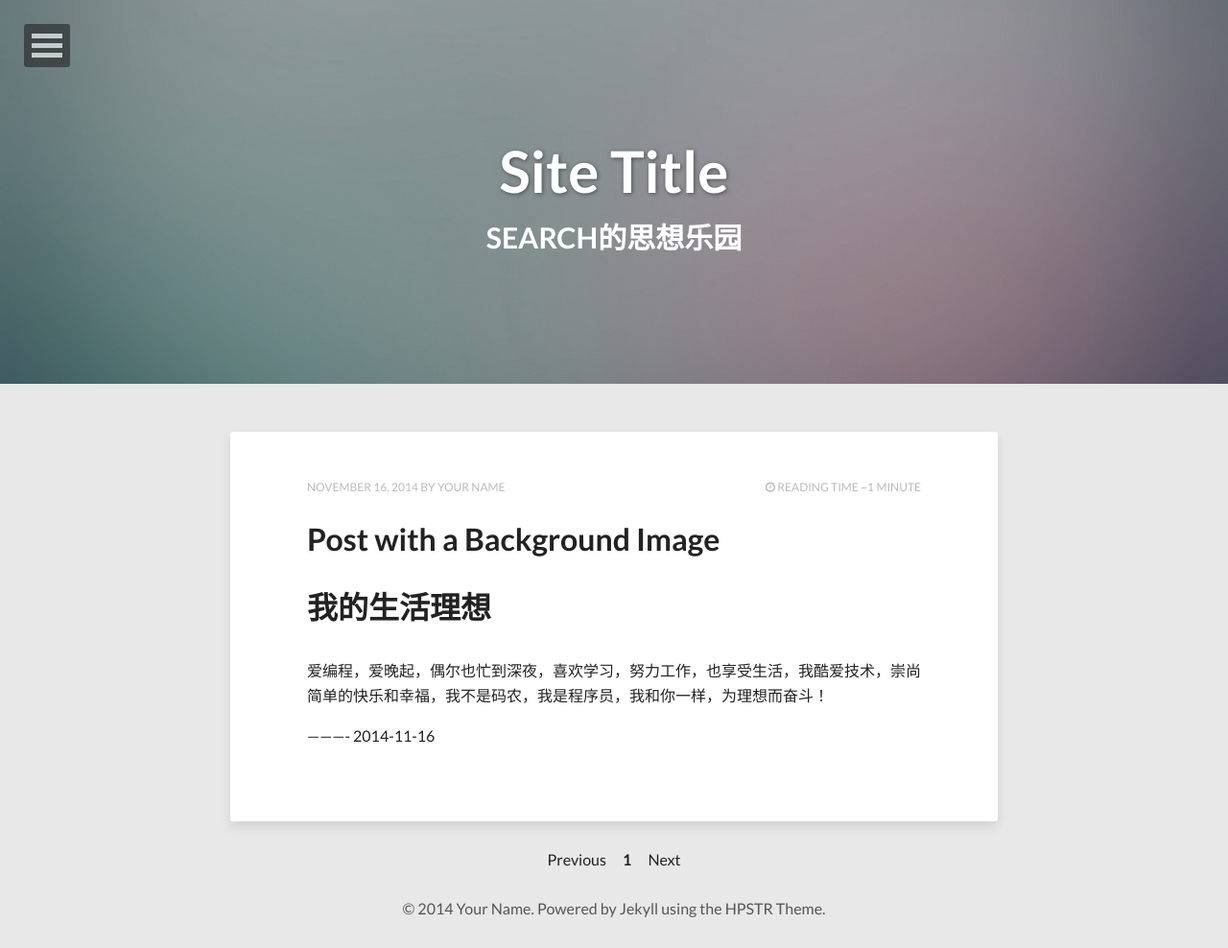
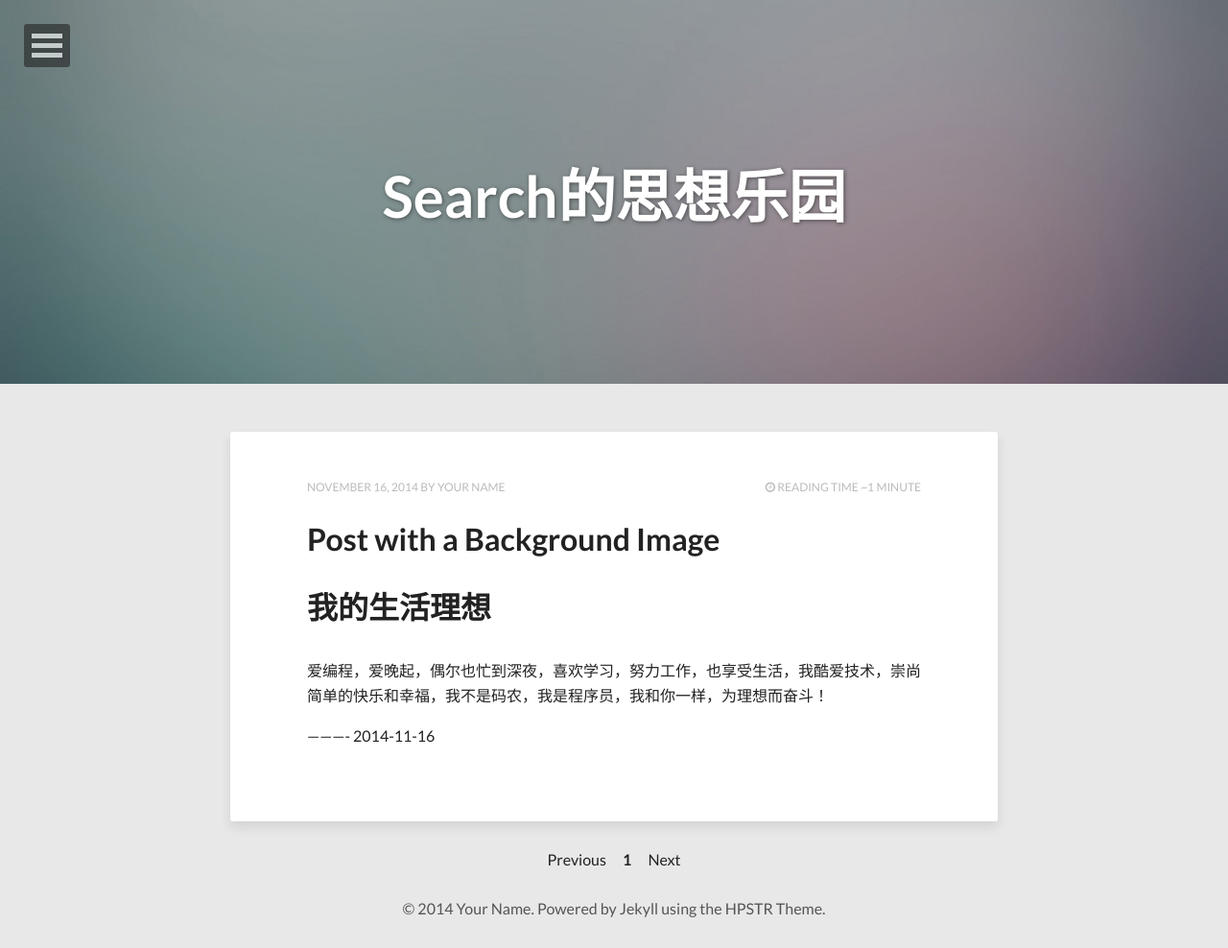
Before and after one commit to dependmyse/dependmyse.github.io, a Jekyll site: the page built from index.html, in a window 1280 px wide. Shown: the whole page at 96% size. Built offline with Jekyll 4.4.1, drawn with Linux system fonts in a browser that asks for light colours; nearby versions of some CDN libraries; the list of posts is cut into pages by our own code.

Commit message:
Update post-index.html

```diff
--- a/_layouts/post-index.html
+++ b/_layouts/post-index.html
@@ -21,8 +21,7 @@
   {% endif %}
   <div class="header-title">
     <div class="header-title-wrap">
-      <h1>{{ site.title }}</h1>
-      <h2>{{ page.title }}</h2>
+      <h1>{{ page.title }}</h1>
     </div><!-- /.header-title-wrap -->
   </div><!-- /.header-title -->
 </div><!-- /.entry-header -->
```
